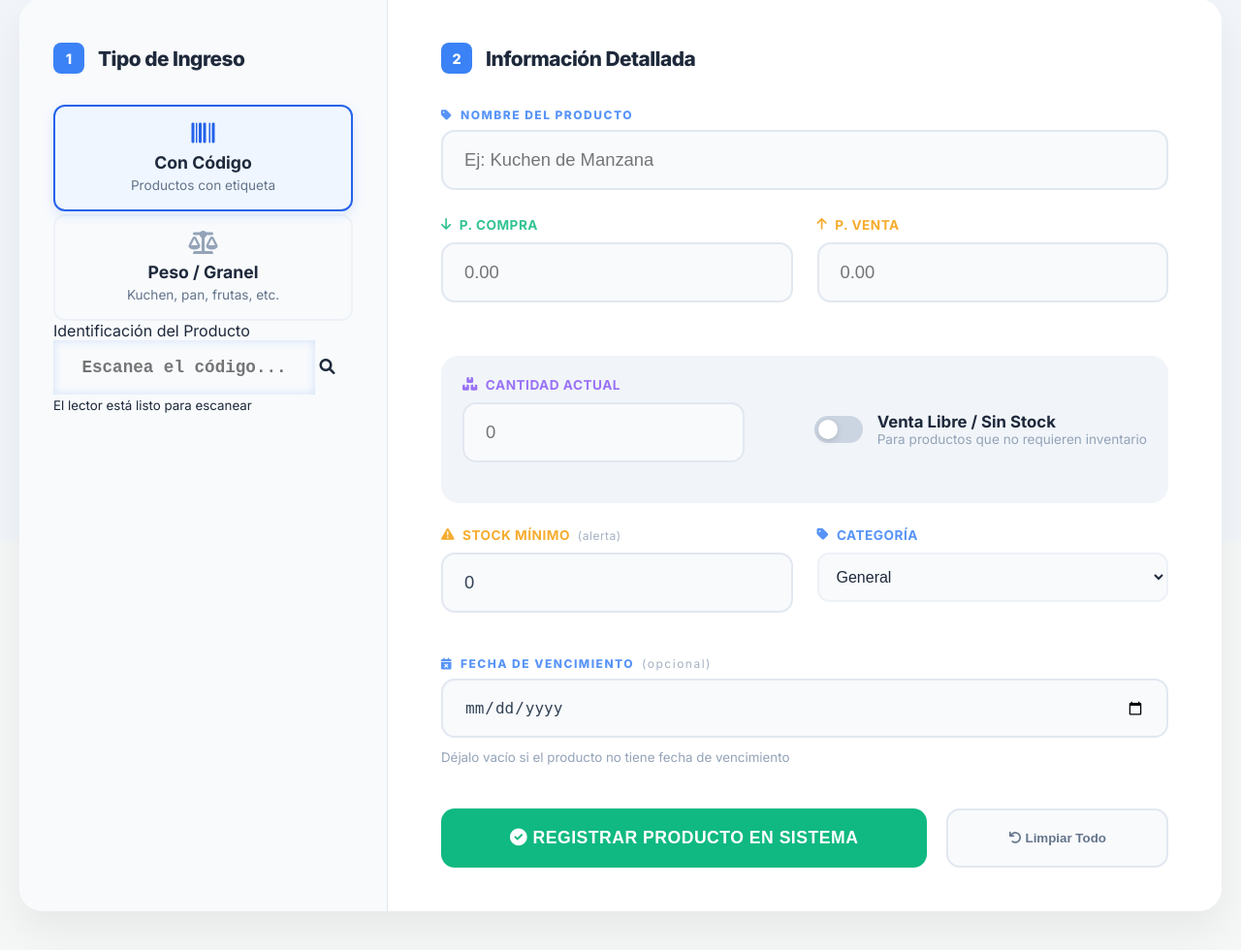
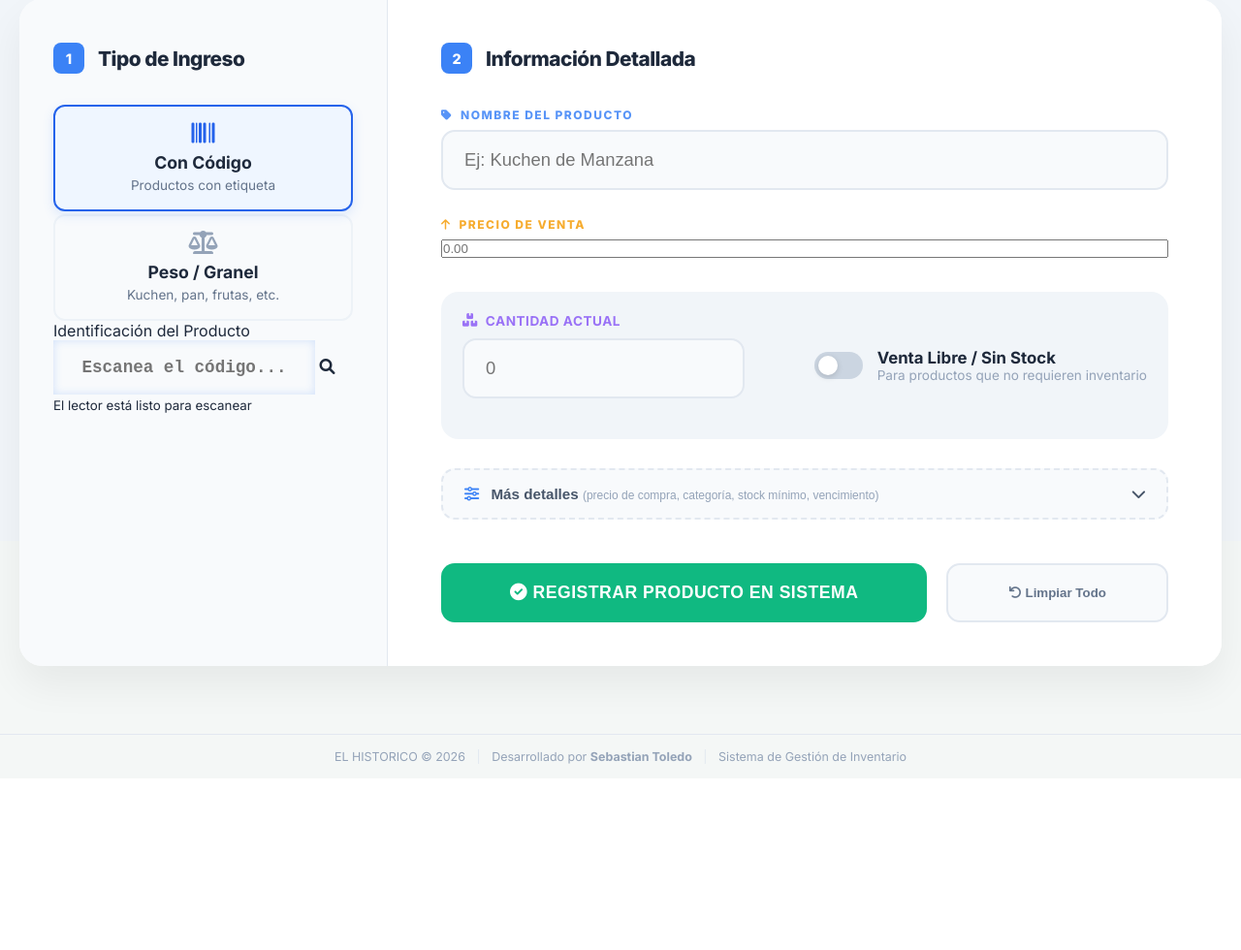
Before and after one commit to SebastianEdison/InWeb, a Flask app: page /agregar in a window 1280 px wide. Shown: the part 242-1222 px from the top of the page at 97% size. After the commit the page ends 1030 px from the top, so only its background shows below. Run offline with Flask 3, Linux system fonts and the light colour scheme; the visitor is signed in with stand-in values (Sample User, id 1).

Commit message:
Reorganiza Ingreso de Mercaderia: esenciales visibles, resto en desplegable
La pantalla mostraba 5 bloques siempre visibles (nombre, precios, stock,
stock minimo/categoria, vencimiento), aunque el caso mas comun (reponer
stock de un producto que ya existe) solo necesita nombre, precio de venta
y cantidad. Ahora esos tres quedan arriba, y precio de compra, stock
minimo, categoria y vencimiento van detras de un boton "Mas detalles" que
se abre solo (nada se elimino, todo sigue accesible).

De paso se arreglaron dos bugs: al escanear un producto ya existente no se
rellenaba ni el precio de compra (el backend no lo mandaba) ni el de venta
(el JS buscaba una clave que no existia); ahora si se prellenan, y el panel
de detalles se abre solo cuando el producto encontrado tiene datos que
mostrar ahi.

```diff
--- a/routes/inventario.py
+++ b/routes/inventario.py
@@ -101,6 +101,7 @@ def buscar_producto():
             "id": p['id'],
             "nombre": p['nombre'],
             "precio": p['precio_venta'],
+            "costo": p['costo'] if p['costo'] else 0,
             "unidad": p['unidad'],
             "codigo_barra": p['codigo_barra'],
             "stock": p['stock'],
--- a/static/js/registro.js
+++ b/static/js/registro.js
@@ -3,6 +3,16 @@ document.addEventListener('DOMContentLoaded', () => {
     const inputSearch = document.getElementById('codigo_search');
     if (inputSearch) inputSearch.focus();
 });
+
+// mostrar/ocultar precio de compra, categoria, stock minimo y vencimiento
+function toggleDetallesAvanzados(forzarAbierto) {
+    const panel = document.getElementById('detalles-avanzados');
+    const boton = document.getElementById('btn-toggle-avanzado');
+    const abrir = forzarAbierto !== undefined ? forzarAbierto : !panel.classList.contains('abierto');
+
+    panel.classList.toggle('abierto', abrir);
+    boton.classList.toggle('abierto', abrir);
+}
 
 // cambiar entre modo código y modo peso
 function seleccionarTipo(tipo) {
@@ -147,6 +157,7 @@ function resetearTodo() {
     if(form) form.reset();
     document.getElementById('form_vencimiento').value = ''; // ← limpiar fecha
     seleccionarTipo('codigo');
+    toggleDetallesAvanzados(false);
 }
 
 // buscar datos del producto por código
@@ -164,9 +175,16 @@ async function buscarDatosProducto() {
             const data = productos[0];
             document.getElementById('form_nombre').value = data.nombre;
             document.getElementById('form_pcompra').value = data.costo || "";
-            document.getElementById('form_pventa').value = data.precio_venta || "";
+            document.getElementById('form_pventa').value = data.precio || "";
+            document.getElementById('form_categoria').value = data.categoria || "General";
 
             if(data.unidad) document.getElementById('form_unidad').value = data.unidad;
+
+            // el producto ya tiene precio de compra o categoria propia: mostramos el panel
+            // para que se vea lo que se va a guardar, en vez de dejarlo escondido
+            if (data.costo || (data.categoria && data.categoria !== 'General')) {
+                toggleDetallesAvanzados(true);
+            }
 
             mostrarAlerta("📦 Producto encontrado", "success");
             document.getElementById('form_stock').focus();
--- a/static/registros_producto.css
+++ b/static/registros_producto.css
@@ -309,6 +309,35 @@ input:checked + .slider:before {
     font-weight: 500;
 }
 
+/* --- BOTON "MAS DETALLES" (desplegable) --- */
+.btn-toggle-avanzado {
+    width: 100%;
+    display: flex;
+    align-items: center;
+    justify-content: space-between;
+    background: #f8fafc;
+    border: 2px dashed #e2e8f0;
+    border-radius: 14px;
+    padding: 16px 22px;
+    margin-top: 30px;
+    cursor: pointer;
+    color: #475569;
+    font-weight: 700;
+    font-size: 0.95rem;
+    transition: all 0.2s ease;
+}
+.btn-toggle-avanzado:hover { background: #f1f5f9; border-color: #cbd5e1; }
+.btn-toggle-avanzado i.fa-sliders-h { color: #3b82f6; margin-right: 8px; }
+
+.icono-chevron { transition: transform 0.25s ease; }
+.btn-toggle-avanzado.abierto .icono-chevron { transform: rotate(180deg); }
+
+.detalles-avanzados {
+    display: none;
+    padding-top: 28px;
+}
+.detalles-avanzados.abierto { display: block; }
+
 /* --- CAMPO FECHA DE VENCIMIENTO --- */
 #form_vencimiento {
     width: 100%;
--- a/templates/agregar.html
+++ b/templates/agregar.html
@@ -63,15 +63,9 @@
                 <input type="text" id="form_nombre" required placeholder="Ej: Kuchen de Manzana">
             </div>
 
-            <div class="form-grid-precios">
-                <div class="form-group">
-                    <label class="lbl-green"><i class="fas fa-arrow-down"></i> P. Compra</label>
-                    <input type="number" id="form_pcompra" step="any" placeholder="0.00">
-                </div>
-                <div class="form-group">
-                    <label class="lbl-orange"><i class="fas fa-arrow-up"></i> P. Venta</label>
+            <div class="form-group-full">
+                <label class="lbl-orange"><i class="fas fa-arrow-up"></i> Precio de Venta</label>
                 <input type="number" id="form_pventa" step="any" placeholder="0.00" required>
-                </div>
             </div>
 
             <div class="stock-container-modern">
@@ -102,14 +96,26 @@
                 </div>
             </div>
 
+            <button type="button" class="btn-toggle-avanzado" id="btn-toggle-avanzado" onclick="toggleDetallesAvanzados()">
+                <span><i class="fas fa-sliders-h"></i> Más detalles <span class="lbl-opcional">(precio de compra, categoría, stock mínimo, vencimiento)</span></span>
+                <i class="fas fa-chevron-down icono-chevron" id="icono-chevron-avanzado"></i>
+            </button>
+
+            <div id="detalles-avanzados" class="detalles-avanzados">
                 <div class="form-grid-precios">
+                    <div class="form-group">
+                        <label class="lbl-green"><i class="fas fa-arrow-down"></i> P. Compra</label>
+                        <input type="number" id="form_pcompra" step="any" placeholder="0.00">
+                    </div>
                     <div class="form-group">
                         <label class="lbl-orange"><i class="fas fa-exclamation-triangle"></i> Stock Mínimo
                             <span class="lbl-opcional">(alerta)</span>
                         </label>
                         <input type="number" id="form_stock_minimo" placeholder="0" min="0" value="0">
                     </div>
-                <div class="form-group">
+                </div>
+
+                <div class="form-group-full">
                     <label class="lbl-blue"><i class="fas fa-tag"></i> Categoría</label>
                     <select id="form_categoria" class="select-moderno">
                         <option value="General">General</option>
@@ -123,7 +129,6 @@
                         <option value="Otro">Otro</option>
                     </select>
                 </div>
-            </div>
 
                 <div class="form-group-full" id="contenedor-vencimiento">
                     <label class="lbl-blue">
@@ -132,6 +137,7 @@
                     </label>
                     <input type="date" id="form_vencimiento">
                     <small>Déjalo vacío si el producto no tiene fecha de vencimiento</small>
+                </div>
             </div>
 
             <div class="form-acciones">
```
Also changed, not shown: tests/test_flujo_critico.py (+9 -0 lines). Lines whose indentation alone changed are shown as unchanged.
